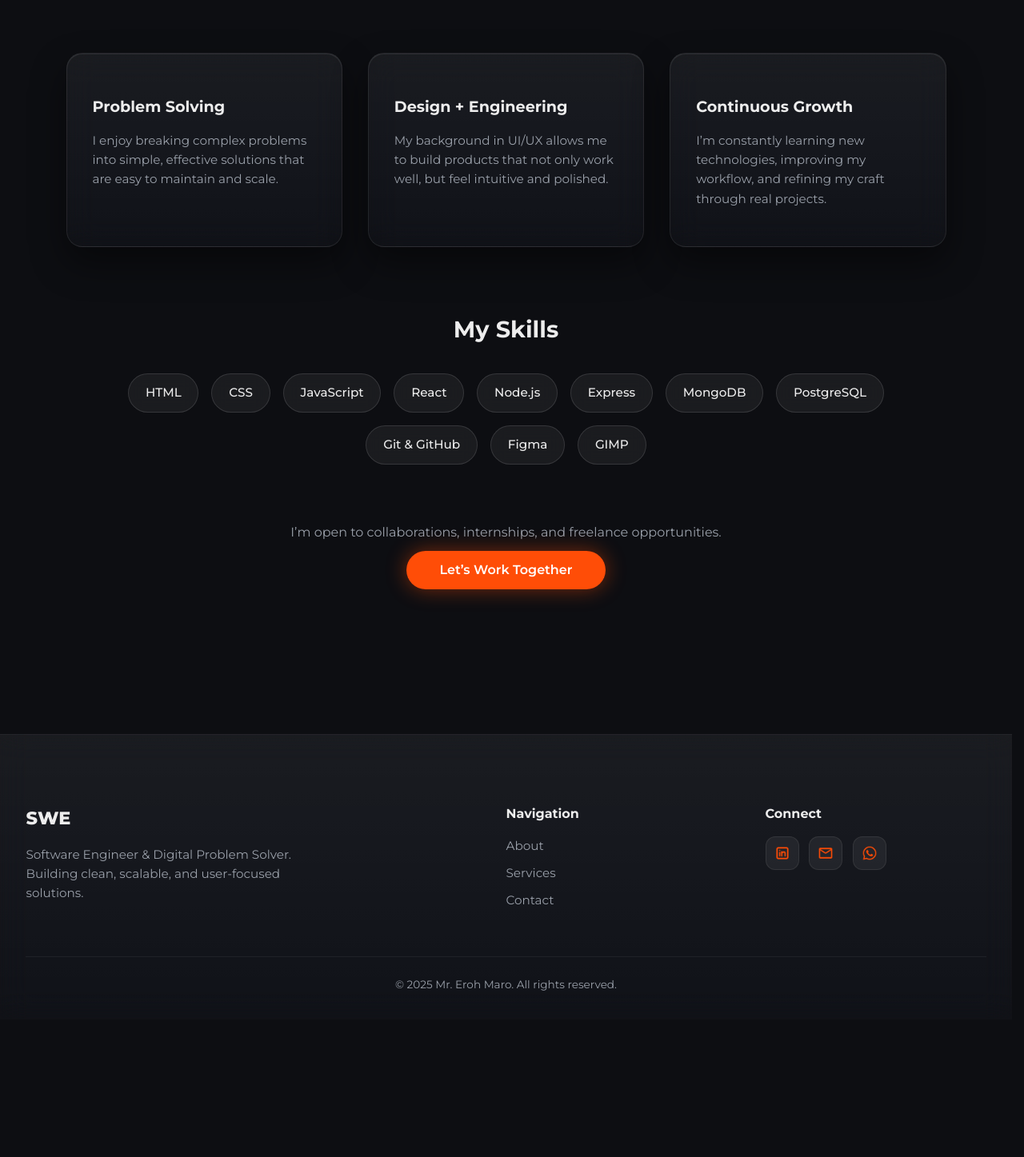
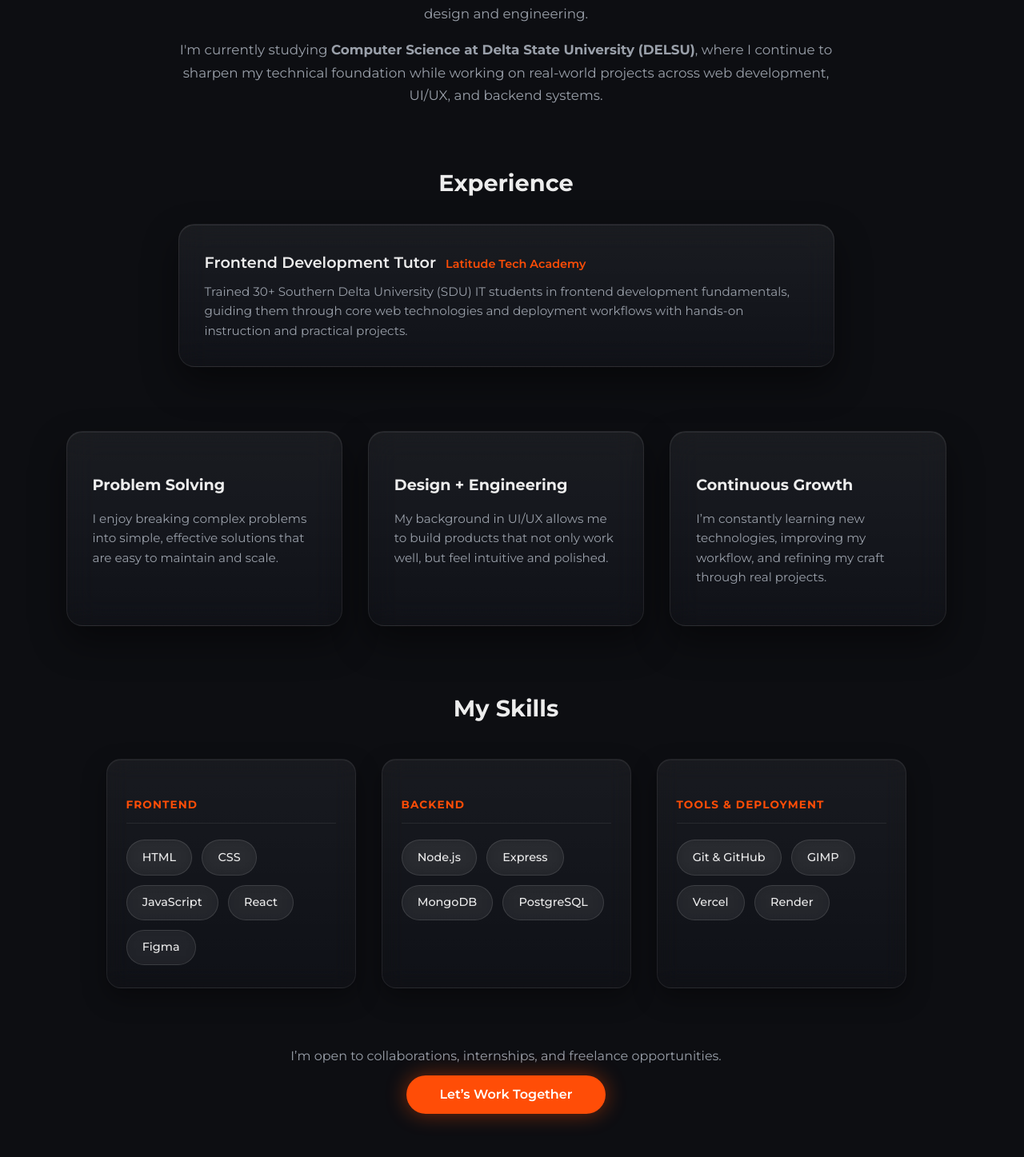
Before and after one commit to Eroh-Maro/portfolio, a React (Vite) app: page /about in a window 1280 px wide. Shown: the part 603-2050 px from the top of the page at 80% size. Before the commit the page ends 1878 px from the top, so only its background shows below. Built offline with nearby package versions, Linux system fonts and the light colour scheme; a web font is replaced by a local one.

Commit message:
updated abouit me section

```diff
--- a/src/pages/About.css
+++ b/src/pages/About.css
@@ -17,6 +17,18 @@
   margin-bottom: 1rem;
 }
 
+.about-photo {
+  width: 140px;
+  height: 140px;
+  border-radius: 50%;
+  object-fit: cover;
+  margin: 0 auto 1.5rem;
+  display: block;
+
+  border: 3px solid var(--color-primary);
+  box-shadow: 0 0 30px var(--color-primary-glow);
+}
+
 .about-title {
   font-size: clamp(2.2rem, 4vw, 2.8rem);
   font-weight: 800;
@@ -28,6 +40,67 @@
   line-height: 1.7;
   color: var(--color-text-muted);
   margin-bottom: 1rem;
+}
+
+/* ================================
+   Experience
+   ================================ */
+
+.about-experience {
+  max-width: 820px;
+  margin: 0 auto 5rem;
+}
+
+.experience-title {
+  font-size: 1.8rem;
+  font-weight: 700;
+  margin-bottom: 1.75rem;
+  text-align: center;
+}
+
+.experience-card {
+  padding: 2rem;
+  border-radius: 20px;
+
+  background: linear-gradient(
+    180deg,
+    rgba(255, 255, 255, 0.06),
+    rgba(255, 255, 255, 0.02)
+  );
+
+  backdrop-filter: blur(18px) saturate(160%);
+  border: 1px solid rgba(255, 255, 255, 0.08);
+
+  box-shadow:
+    inset 0 1px 0 rgba(255, 255, 255, 0.08),
+    0 20px 45px rgba(0, 0, 0, 0.45);
+}
+
+.experience-header {
+  display: flex;
+  align-items: baseline;
+  gap: 0.75rem;
+  flex-wrap: wrap;
+  margin-bottom: 0.6rem;
+}
+
+.experience-header h3 {
+  font-size: 1.2rem;
+  font-weight: 600;
+  margin: 0;
+}
+
+.experience-org {
+  color: var(--color-primary);
+  font-weight: 600;
+  font-size: 0.9rem;
+}
+
+.experience-card p {
+  font-size: 0.95rem;
+  line-height: 1.6;
+  color: var(--color-text-muted);
+  margin: 0;
 }
 
 /* ================================
@@ -84,20 +157,60 @@
 .skills-title {
   font-size: 1.8rem;
   font-weight: 700;
-  margin-bottom: 2rem;
+  margin-bottom: 2.5rem;
+}
+
+.skills-categories {
+  display: grid;
+  grid-template-columns: repeat(3, 1fr);
+  gap: 2rem;
+}
+
+.skills-category {
+  padding: 1.75rem 1.5rem;
+  border-radius: 18px;
+  text-align: left;
+
+  background: linear-gradient(
+    180deg,
+    rgba(255, 255, 255, 0.05),
+    rgba(255, 255, 255, 0.015)
+  );
+
+  backdrop-filter: blur(14px) saturate(150%);
+  border: 1px solid rgba(255, 255, 255, 0.07);
+
+  box-shadow:
+    inset 0 1px 0 rgba(255, 255, 255, 0.06),
+    0 12px 30px rgba(0, 0, 0, 0.35);
+}
+
+.skills-category-title {
+  font-size: 0.85rem;
+  font-weight: 700;
+  text-transform: uppercase;
+  letter-spacing: 0.08em;
+  color: var(--color-primary);
+  margin-bottom: 1.25rem;
+  padding-bottom: 0.75rem;
+  border-bottom: 1px solid rgba(255, 255, 255, 0.08);
+}
+
+.skills-category .skills-grid {
+  justify-content: flex-start;
 }
 
 .skills-grid {
   display: flex;
   flex-wrap: wrap;
-  gap: 1rem;
+  gap: 0.75rem;
   justify-content: center;
 }
 
 .skill-pill {
-  padding: 0.7rem 1.3rem;
+  padding: 0.6rem 1.2rem;
   border-radius: 999px;
-  font-size: 0.95rem;
+  font-size: 0.9rem;
   font-weight: 500;
 
   background: rgba(255, 255, 255, 0.06);
@@ -140,6 +253,19 @@
    Light Mode
    ================================ */
 
+html[data-theme="light"] .experience-card {
+  background: linear-gradient(
+    180deg,
+    rgba(255, 255, 255, 0.95),
+    rgba(255, 255, 255, 0.75)
+  );
+
+  border: 1px solid rgba(0, 0, 0, 0.08);
+  box-shadow:
+    inset 0 1px 0 rgba(255, 255, 255, 0.9),
+    0 16px 35px rgba(0, 0, 0, 0.12);
+}
+
 html[data-theme="light"] .value-card {
   background: linear-gradient(
     180deg,
@@ -151,6 +277,23 @@ html[data-theme="light"] .value-card {
   box-shadow:
     inset 0 1px 0 rgba(255, 255, 255, 0.9),
     0 16px 35px rgba(0, 0, 0, 0.12);
+}
+
+html[data-theme="light"] .skills-category {
+  background: linear-gradient(
+    180deg,
+    rgba(255, 255, 255, 0.9),
+    rgba(255, 255, 255, 0.7)
+  );
+
+  border: 1px solid rgba(0, 0, 0, 0.08);
+  box-shadow:
+    inset 0 1px 0 rgba(255, 255, 255, 0.85),
+    0 10px 24px rgba(0, 0, 0, 0.1);
+}
+
+html[data-theme="light"] .skills-category-title {
+  border-bottom: 1px solid rgba(0, 0, 0, 0.08);
 }
 
 html[data-theme="light"] .skill-pill {
@@ -166,4 +309,12 @@ html[data-theme="light"] .skill-pill {
   .about-values {
     grid-template-columns: 1fr;
   }
+
+  .skills-categories {
+    grid-template-columns: 1fr;
+  }
+
+  .skills-category .skills-grid {
+    justify-content: center;
+  }
 }
--- a/src/pages/AboutMe.jsx
+++ b/src/pages/AboutMe.jsx
@@ -1,5 +1,6 @@
 import "./About.css";
 import transition from "../assets/transition.png";
+import profilePhoto from "../assets/profile.jpg";
 
 function About() {
   return (
@@ -7,21 +8,42 @@ function About() {
       {/* Intro */}
 <div className="about-intro" data-aos="fade-up">
   <img src={transition} alt="" className="about-transition" />
+
+  <img
+    src={profilePhoto}
+    alt="Eroh Oghenemaro Divine"
+    className="about-photo"
+  />
+
   <h1 className="about-title">About Me</h1>
 
   <p className="about-text">
-          Hi, I’m <strong>Eroh Oghenemaro Divine</strong>, a software engineer and digital
+    Hi, I'm <strong>Eroh Oghenemaro Divine</strong>, a software engineer and digital
     problem solver based in Delta State, Nigeria. I build clean,
     scalable, and user-focused applications with a strong balance of
     design and engineering.
   </p>
 
   <p className="about-text">
-          I’m currently studying <strong>Computer Science at Delta State
+    I'm currently studying <strong>Computer Science at Delta State
     University (DELSU)</strong>, where I continue to sharpen my technical
     foundation while working on real-world projects across web
     development, UI/UX, and backend systems.
   </p>
+</div>
+
+      {/* Experience */}
+      <div className="about-experience" data-aos="fade-up">
+        <h2 className="experience-title">Experience</h2>
+        <div className="experience-card">
+          <div className="experience-header">
+            <h3>Frontend Development Tutor</h3>
+            <span className="experience-org">Latitude Tech Academy</span>
+          </div>
+          <p>
+  Trained 30+ Southern Delta University (SDU) IT students in frontend development fundamentals, guiding them through core web technologies and deployment workflows with hands-on instruction and practical projects.
+</p>
+        </div>
       </div>
 
       {/* Values */}
@@ -55,18 +77,37 @@ function About() {
 <div className="about-skills">
   <h2 className="skills-title">My Skills</h2>
 
+  <div className="skills-categories">
+    <div className="skills-category">
+      <h4 className="skills-category-title">Frontend</h4>
       <div className="skills-grid">
         <span className="skill-pill">HTML</span>
         <span className="skill-pill">CSS</span>
         <span className="skill-pill">JavaScript</span>
         <span className="skill-pill">React</span>
+        <span className="skill-pill">Figma</span>
+      </div>
+    </div>
+
+    <div className="skills-category">
+      <h4 className="skills-category-title">Backend</h4>
+      <div className="skills-grid">
         <span className="skill-pill">Node.js</span>
         <span className="skill-pill">Express</span>
         <span className="skill-pill">MongoDB</span>
         <span className="skill-pill">PostgreSQL</span>
+      </div>
+    </div>
+
+    <div className="skills-category">
+      <h4 className="skills-category-title">Tools & Deployment</h4>
+      <div className="skills-grid">
         <span className="skill-pill">Git & GitHub</span>
-          <span className="skill-pill">Figma</span>
         <span className="skill-pill">GIMP</span>
+        <span className="skill-pill">Vercel</span>
+        <span className="skill-pill">Render</span>
+      </div>
+    </div>
   </div>
 </div>
 
```
Also changed, not shown: src/assets/orignal-port.jpg (added), src/assets/profile.jpg (added). Lines whose indentation alone changed are shown as unchanged.
